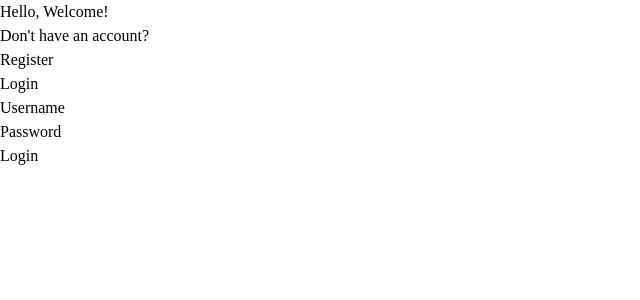
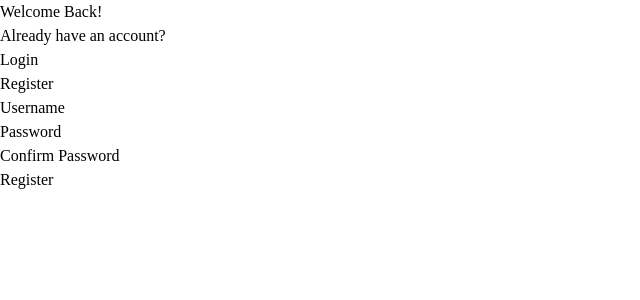
Before and after one commit to lucasgabriellanarosa/LustraShoes, a React (Vite) app in the folder frontend/: page /register in a window 1280 px wide. Shown: the top 300 px of the page, without its empty margins (0-640 px from the left). Built offline with nearby package versions, Linux system fonts and the light colour scheme.

Commit message:
register page

```diff
--- a/frontend/src/pages/Login.tsx
+++ b/frontend/src/pages/Login.tsx
@@ -1,3 +1,5 @@
+import { Link } from "react-router"
+
 export const Login = () => {
     return (
         <div className="flex flex-col min-h-dvh items-center justify-center md:flex-row md:justify-start">
@@ -5,7 +7,9 @@ export const Login = () => {
             <header className="bg-linear-to-b from-neutral-800 to-neutral-700 flex flex-col items-center justify-center absolute top-0 w-full text-blue-500 gap-6 py-4 rounded-b-[80px] sm:py-8 sm:rounded-b-[160px] md:relative md:h-dvh md:rounded-bl-none md:w-1/2 md:rounded-r-[320px]">
                 <h2 className="text-xl sm:text-2xl">Hello, Welcome!</h2>
                 <p className="text-sm sm:text-base">Don't have an account?</p>
-                <button className="text-base border py-1 px-8 rounded-sm sm:text-lg cursor-pointer hover:bg-blue-300 hover:text-blue-900">Register</button>
+                <Link to="/register">
+                    <button className="text-base border py-1 px-8 rounded-sm sm:text-lg cursor-pointer hover:bg-blue-300 hover:text-blue-900">Register</button>
+                </Link>
             </header>
 
             <main className="flex flex-col justify-center items-center gap-6 sm:gap-12 md:w-1/2">
--- a/frontend/src/pages/Register.tsx
+++ b/frontend/src/pages/Register.tsx
@@ -1,15 +1,20 @@
+import { Link } from "react-router"
+
 export const Register = () => {
     return (
         <div className="flex flex-col min-h-dvh items-center justify-center md:flex-row md:justify-start">
 
             <header className="bg-linear-to-b from-neutral-800 to-neutral-700 flex flex-col items-center justify-center absolute top-0 w-full text-blue-500 gap-6 py-4 rounded-b-[80px] sm:py-8 sm:rounded-b-[160px] md:relative md:h-dvh md:rounded-bl-none md:w-1/2 md:rounded-r-[320px]">
-                <h2 className="text-xl sm:text-2xl">Hello, Welcome!</h2>
-                <p className="text-sm sm:text-base">Don't have an account?</p>
-                <button className="text-base border py-1 px-8 rounded-sm sm:text-lg cursor-pointer hover:bg-blue-300 hover:text-blue-900">Register</button>
+                <h2 className="text-xl sm:text-2xl">Welcome Back!</h2>
+                <p className="text-sm sm:text-base">Already have an account?</p>
+
+                <Link to="/login">
+                    <button className="text-base border py-1 px-8 rounded-sm sm:text-lg cursor-pointer hover:bg-blue-300 hover:text-blue-900">Login</button>
+                </Link>
             </header>
 
             <main className="flex flex-col justify-center items-center gap-6 sm:gap-12 md:w-1/2">
-                <h1 className="text-blue-500 text-2xl uppercase sm:text-3xl">Login</h1>
+                <h1 className="text-blue-500 text-2xl uppercase sm:text-3xl">Register</h1>
 
                 <form className="flex flex-col gap-6 sm:gap-12">
                     <div className="flex flex-col gap-1 text-sm sm:text-base">
@@ -22,8 +27,13 @@ export const Register = () => {
                         <input type="text" className="border border-neutral-500 rounded-sm py-0.5 px-1" />
                     </div>
 
+                    <div className="flex flex-col gap-1 text-sm sm:text-base">
+                        <label>Confirm Password</label>
+                        <input type="text" className="border border-neutral-500 rounded-sm py-0.5 px-1" />
+                    </div>
 
-                    <button className="bg-neutral-800 text-blue-300 w-fit self-center py-1 px-8 rounded-md shadow-sm sm:text-lg sm:py-2 sm:px-12 cursor-pointer hover:bg-neutral-700 hover:text-blue-500">Login</button>
+
+                    <button className="bg-neutral-800 text-blue-300 w-fit self-center py-1 px-8 rounded-md shadow-sm sm:text-lg sm:py-2 sm:px-12 cursor-pointer hover:bg-neutral-700 hover:text-blue-500">Register</button>
                 </form>
 
             </main>
```
